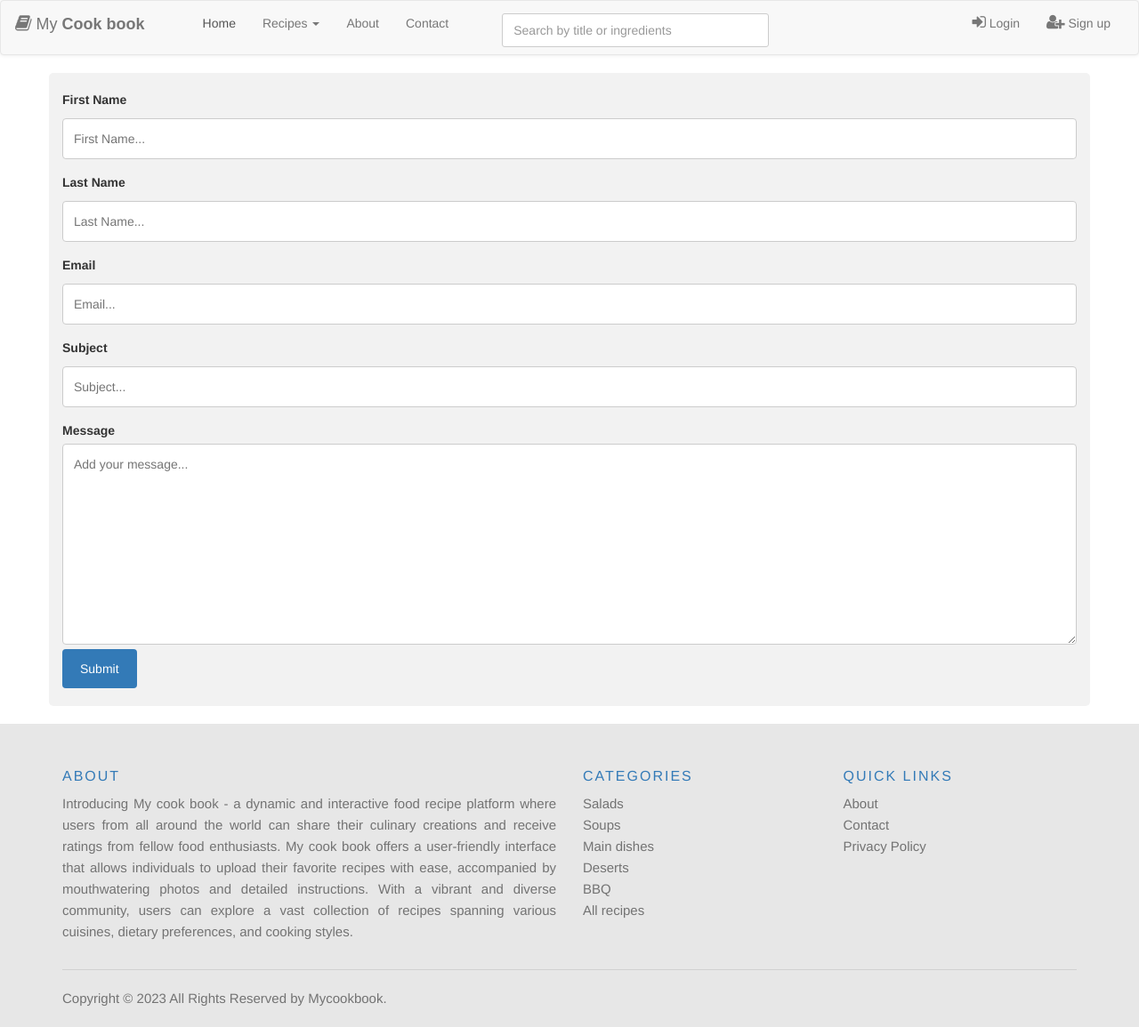
After one commit to dinocom33/mycookbook, a Django app: page /contact/ in a window 1280 px wide. The commit adds this page. Shown: the whole page at 89% size. Run offline with Django 4.2, Linux system fonts and the light colour scheme; some libraries are stand-ins or nearby versions; some web fonts are replaced.

Commit message:
Add Contact page, model, form and URLs

```diff
--- a/apps/common/forms.py
+++ b/apps/common/forms.py
@@ -3,7 +3,7 @@ from django.contrib.auth.models import User
 from django.contrib.auth.forms import UserCreationForm, AuthenticationForm
 from django.core.exceptions import ValidationError
 
-from apps.common.models import CommentsModel
+from apps.common.models import CommentsModel, Contact
 
 
 class RegisterForm(UserCreationForm):
@@ -95,3 +95,31 @@ class SearchForm(forms.Form):
             }
         )
     )
+
+
+class ContactForm(forms.ModelForm):
+    class Meta:
+        model = Contact
+        exclude = ['date_sent', ]
+        widgets = {
+            'message': forms.Textarea(
+                attrs={
+                    'placeholder': 'Add your message...'
+                }),
+            'subject': forms.TextInput(
+                attrs={
+                    'placeholder': 'Subject...'
+                }),
+            'email': forms.TextInput(
+                attrs={
+                    'placeholder': 'Email...'
+                }),
+            'first_name': forms.TextInput(
+                attrs={
+                    'placeholder': 'First Name...'
+                }),
+            'last_name': forms.TextInput(
+                attrs={
+                    'placeholder': 'Last Name...'
+                }),
+        }
--- a/apps/common/models.py
+++ b/apps/common/models.py
@@ -1,4 +1,5 @@
 from django.contrib.auth import get_user_model
+from django.core import validators
 from django.db import models
 
 from apps.recipes.models import Recipe
@@ -38,3 +39,53 @@ class CommentsModel(models.Model):
     class Meta:
         ordering = ['-published_date']
         verbose_name_plural = 'Comments'
+
+
+class Contact(models.Model):
+    first_name = models.CharField(
+        max_length=100,
+        null=True,
+        blank=True,
+        verbose_name='First Name',
+    )
+
+    last_name = models.CharField(
+        max_length=100,
+        null=True,
+        blank=True,
+        verbose_name='Last Name',
+    )
+
+    email = models.EmailField(
+        max_length=100,
+        null=False,
+        blank=False,
+        validators=[
+            validators.EmailValidator(),
+        ],
+        verbose_name='Email',
+
+    )
+
+    subject = models.CharField(
+        max_length=100,
+        null=False,
+        blank=False,
+        verbose_name='Subject',
+    )
+
+    message = models.TextField(
+        null=False,
+        blank=False,
+        verbose_name='Message',
+    )
+
+    date_sent = models.DateTimeField(
+        auto_now_add=True,
+    )
+
+    def __str__(self):
+        if self.first_name and self.last_name:
+            return f"{self.first_name} {self.last_name}"
+        else:
+            return self.email
--- a/apps/common/urls.py
+++ b/apps/common/urls.py
@@ -2,7 +2,7 @@ from django.contrib.auth import views as auth_views
 from django.urls import path
 
 from .forms import LoginForm
-from .views import RegisterView, UserLoginView, IndexView, AboutView
+from .views import RegisterView, UserLoginView, IndexView, AboutView, contact_view
 
 urlpatterns = [
     path('', IndexView.as_view(), name='index'),
@@ -11,4 +11,5 @@ urlpatterns = [
                                          authentication_form=LoginForm), name='login'),
     path('logout/', auth_views.LogoutView.as_view(), name='logout'),
     path('about/', AboutView.as_view(), name='about'),
+    path('contact/', contact_view, name='contact'),
 ]
--- a/apps/common/views.py
+++ b/apps/common/views.py
@@ -4,9 +4,9 @@ from django.contrib.auth.views import LoginView
 from django.shortcuts import render, redirect
 from django.urls import reverse_lazy
 from django.views import View
-from django.views.generic import ListView, CreateView
+from django.views.generic import ListView, CreateView, FormView
 
-from .forms import RegisterForm, LoginForm
+from .forms import RegisterForm, LoginForm, ContactForm
 from ..recipes.models import Recipe, FavoriteRecipeModel
 
 
@@ -51,3 +51,19 @@ class UserLoginView(LoginView):
 class AboutView(View):
     def get(self, request, *args, **kwargs):
         return render(request, 'common/about.html')
+
+
+def contact_view(request):
+    if request.method == 'GET':
+        form = ContactForm()
+    else:
+        form = ContactForm(request.POST)
+        if form.is_valid():
+            form.save()
+            return render(request, 'common/success.html')
+
+    context = {
+        'form': form,
+    }
+
+    return render(request, 'common/contact.html', context)
--- /dev/null
+++ b/static/css/contact.css
@@ -0,0 +1,37 @@
+/*body {*/
+/*    font-family: Arial, Helvetica, sans-serif;*/
+/*}*/
+
+* {
+    box-sizing: border-box;
+}
+
+input[type=text], select, textarea {
+    width: 100%;
+    padding: 12px;
+    border: 1px solid #ccc;
+    border-radius: 4px;
+    box-sizing: border-box;
+    margin-top: 6px;
+    margin-bottom: 16px;
+    resize: vertical;
+}
+
+input[type=submit] {
+    background-color: #337ab7;
+    color: white;
+    padding: 12px 20px;
+    border: none;
+    border-radius: 4px;
+    cursor: pointer;
+}
+
+input[type=submit]:hover {
+    background-color: #337ab7;
+}
+
+.contact {
+    border-radius: 5px;
+    background-color: #f2f2f2;
+    padding: 20px;
+}
--- a/static/css/style.css
+++ b/static/css/style.css
@@ -7,3 +7,4 @@
 @import "footer.css";
 @import "banner.css";
 @import "about.css";
+@import "contact.css";
--- /dev/null
+++ b/templates/common/contact.html
@@ -0,0 +1,33 @@
+{% extends 'common/base.html' %}
+
+{% block content %}
+    <div class="container contact">
+        <form action="{% url 'contact' %}" method="post">
+            {% csrf_token %}
+{#            {{ form }}#}
+            <label for="fname">First Name</label>
+{#            <input type="text" id="fname" name="firstname" placeholder="Your name..">#}
+            {{ form.first_name }}
+
+            <label for="lname">Last Name</label>
+{#            <input type="text" id="lname" name="lastname" placeholder="Your last name..">#}
+            {{ form.last_name }}
+
+            <label for="subject">Email</label>
+{#            <input type="text" id="email" name="lastname" placeholder="Your email..">#}
+            {{ form.email }}
+
+            <label for="subject">Subject</label>
+{#            <input type="text" id="email" name="lastname" placeholder="Subject..">#}
+            {{ form.subject }}
+
+            <label for="subject">Message</label>
+{#            <textarea id="subject" name="subject" placeholder="Write something.." style="height:200px"></textarea>#}
+            {{ form.message }}
+
+            <input type="submit" value="Submit">
+        </form>
+    </div>
+    <br>
+
+{% endblock %}
--- a/templates/common/footer.html
+++ b/templates/common/footer.html
@@ -28,7 +28,7 @@
                 <h6>Quick Links</h6>
                 <ul class="footer-links">
                     <li><a href="{% url 'about' %}">About</a></li>
-                    <li><a href="#">Contact</a></li>
+                    <li><a href="{% url 'contact' %}">Contact</a></li>
                     <li><a href="#">Privacy Policy</a></li>
                 </ul>
             </div>
--- a/templates/common/navbar.html
+++ b/templates/common/navbar.html
@@ -24,7 +24,7 @@
                 </ul>
             </li>
             <li><a href="{% url 'about' %}">About</a></li>
-            <li><a href="#">Contact</a></li>
+            <li><a href="{% url 'contact' %}">Contact</a></li>
         </ul>
         <form method="get" class="navbar-form form-inline" action="{% url 'search results' %}">
             <div class="input-group search-box">
```
Also changed, not shown: apps/common/admin.py (+9 -1 lines), templates/common/success.html (added, +10 -0 lines), apps/common/migrations/0009_contact.py (added).
